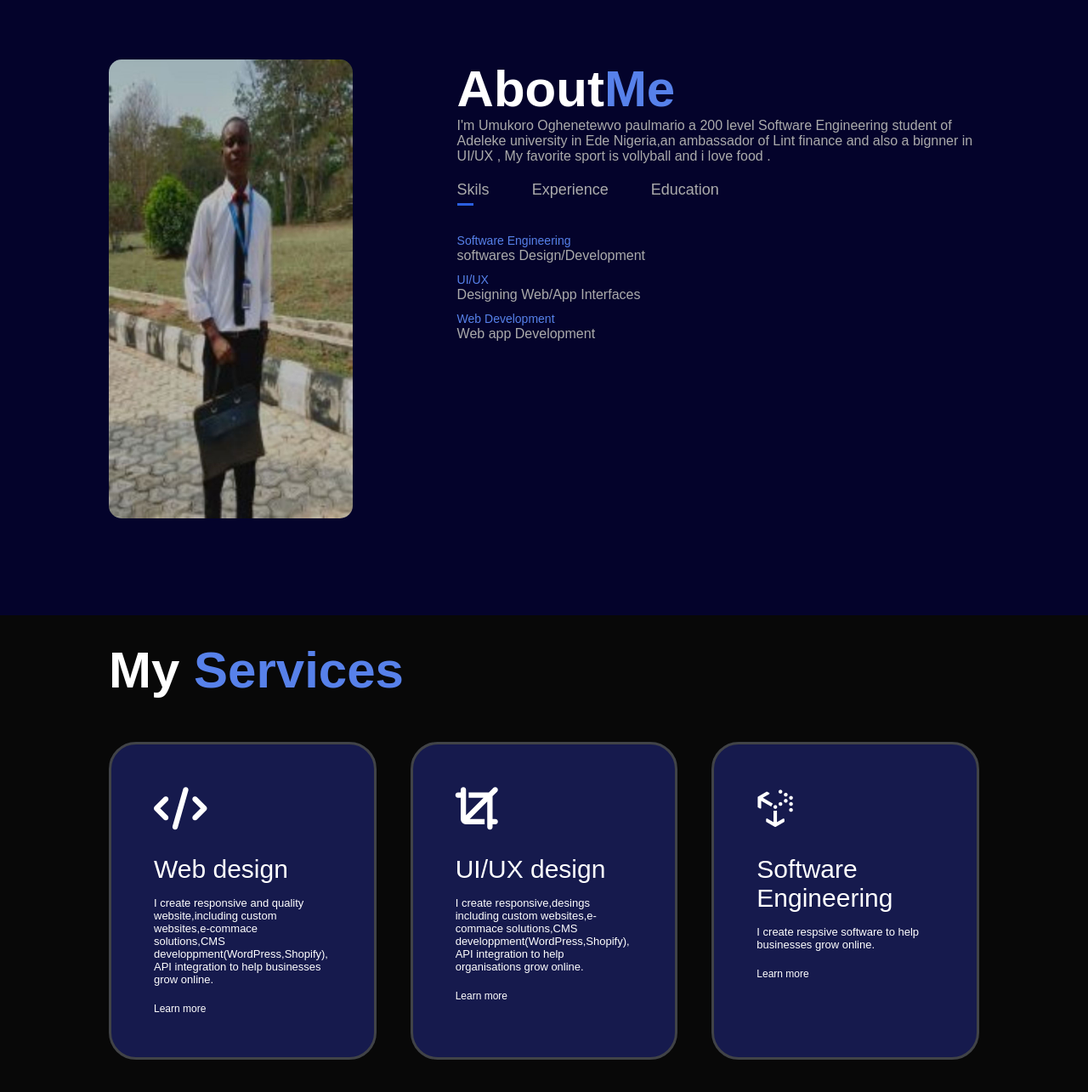
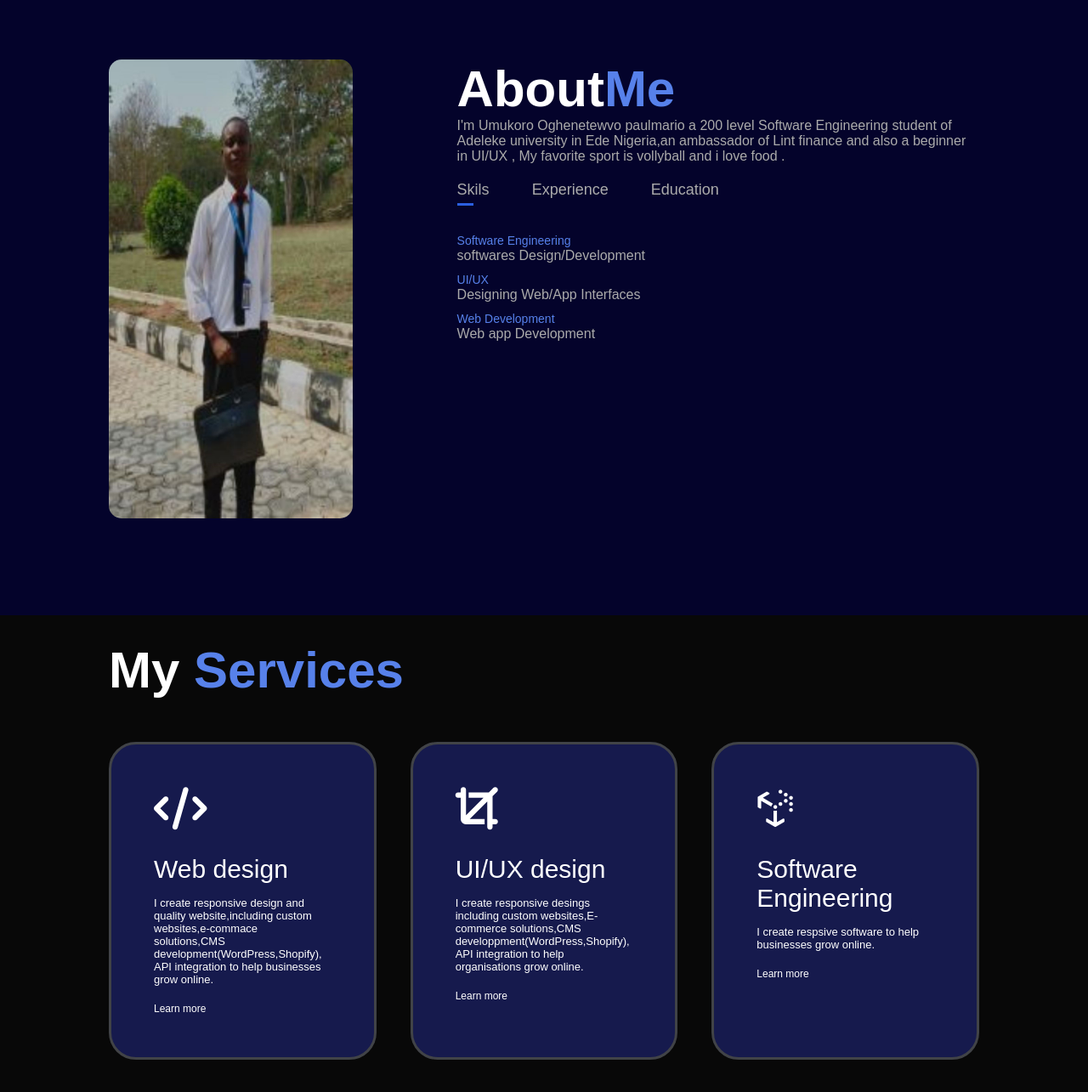
Before and after one commit to oghenetewvo/mario, a plain HTML site: page index.html in a window 1280 px wide. Shown: the part 840-2125 px from the top of the page at 85% size. Drawn offline with Linux system fonts and the light colour scheme.

Commit message:
Update index.html

```diff
--- a/index.html
+++ b/index.html
@@ -37,7 +37,7 @@
                     </div>
                     <div class="about-col-2">
                         <h1 class="sub-title" >About<span>Me</span></h1>
-                        <p>I'm Umukoro Oghenetewvo paulmario a 200 level Software Engineering student of Adeleke university in Ede Nigeria,an ambassador of Lint finance and also a bignner in UI/UX , My favorite sport is vollyball and i love food . </p>
+                        <p>I'm Umukoro Oghenetewvo paulmario a 200 level Software Engineering student of Adeleke university in Ede Nigeria,an ambassador of Lint finance and also a beginner in UI/UX , My favorite sport is vollyball and i love food . </p>
 
                         <div class="tab-titles">
                             <p class="tab-links active-link" onclick="opentab('skils')">Skils</p>
@@ -78,13 +78,13 @@
                     <div>
                         <i class="fa-solid fa-code"></i>
                         <h2>Web design</h2>
-                        <p>I create responsive and quality website,including custom websites,e-commace solutions,CMS developpment(WordPress,Shopify), API integration to help businesses grow online. </p>
+                        <p>I create responsive design and quality website,including custom websites,e-commace solutions,CMS development(WordPress,Shopify), API integration to help businesses grow online. </p>
                         <a href="#">Learn more</a>
                     </div>
                     <div>
                         <i class="fa-solid fa-crop"></i>
                         <h2>UI/UX design</h2>
-                        <p>I create responsive,desings including custom websites,e-commace solutions,CMS developpment(WordPress,Shopify), API integration to help organisations grow online. </p>
+                        <p>I create responsive desings including custom websites,E-commerce solutions,CMS developpment(WordPress,Shopify), API integration to help organisations grow online. </p>
                         <a href="#">Learn more</a>
                     </div>
                     <div>
```
